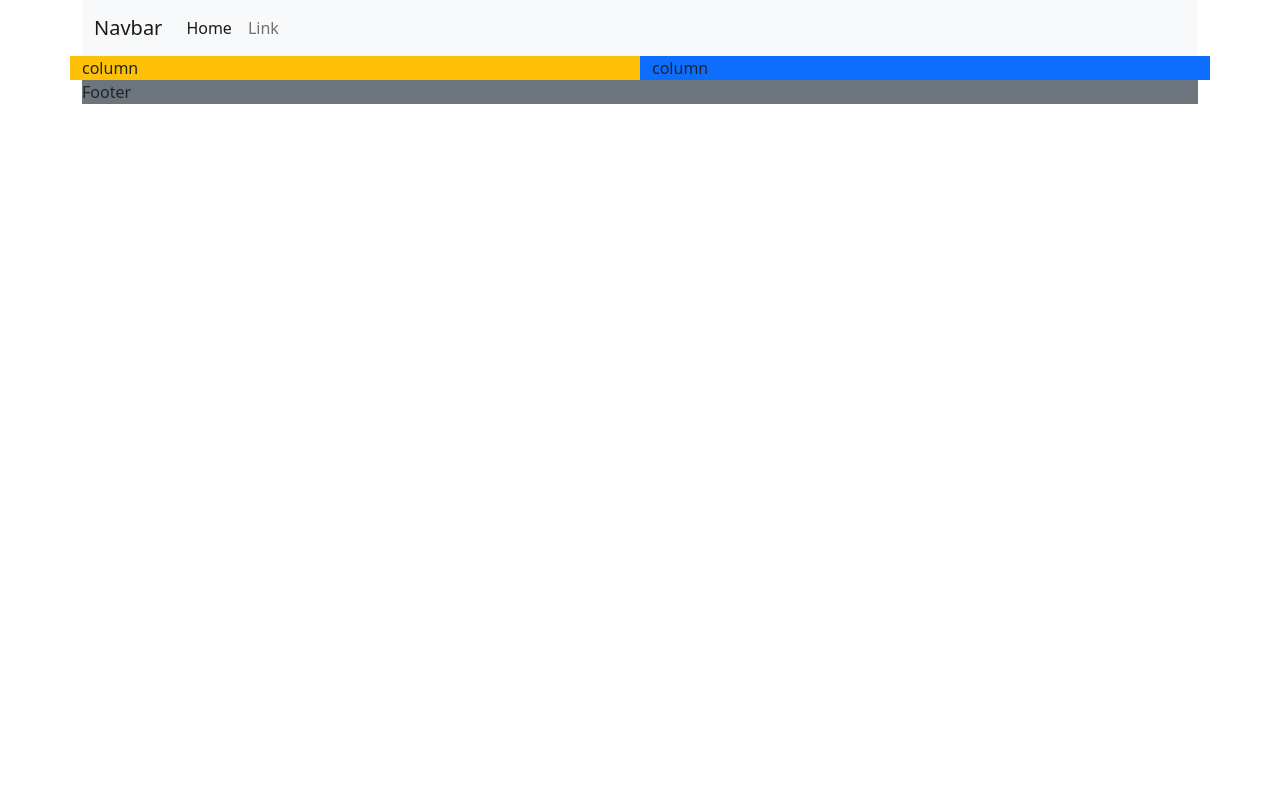
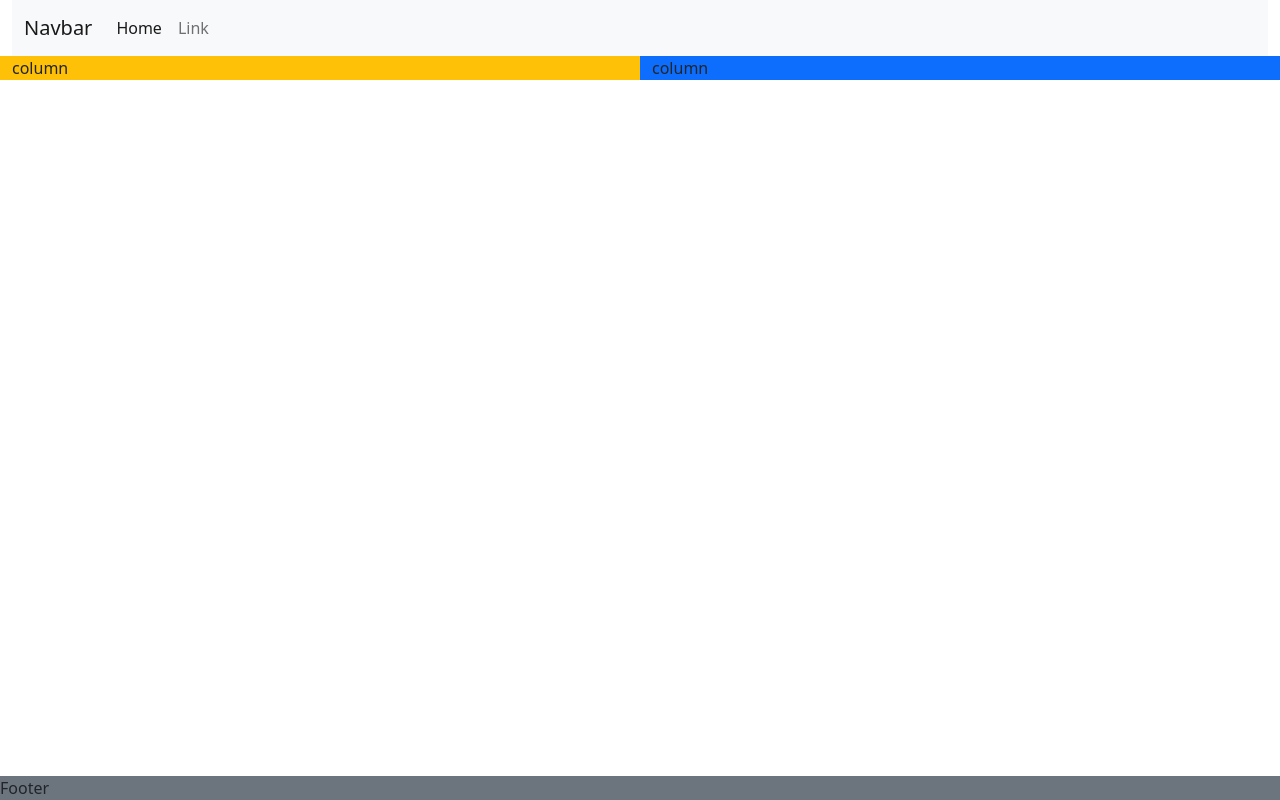
Before and after one commit to Aksume/collab-practice, a plain HTML site: page index.html in a window 1280 px wide. Drawn offline with nearby package versions, Linux system fonts and the light colour scheme.

Commit message:
changed container to container-fluid

```diff
--- a/index.html
+++ b/index.html
@@ -12,7 +12,7 @@
     <title>bootstrap-boilerplate</title>
   </head>
   <body>
-    <div class = "container">
+    <div class = "container-fluid">
       <nav class="navbar navbar-expand-lg navbar-light bg-light">
         <div class="container-fluid">
           <a class="navbar-brand" href="#">Navbar</a>
@@ -39,7 +39,7 @@
           column
         </div>
       </div>
-      <footer class = "bg-secondary">
+      <footer class = "bg-secondary fixed-bottom">
         Footer
       </footer>
     </div>
```
